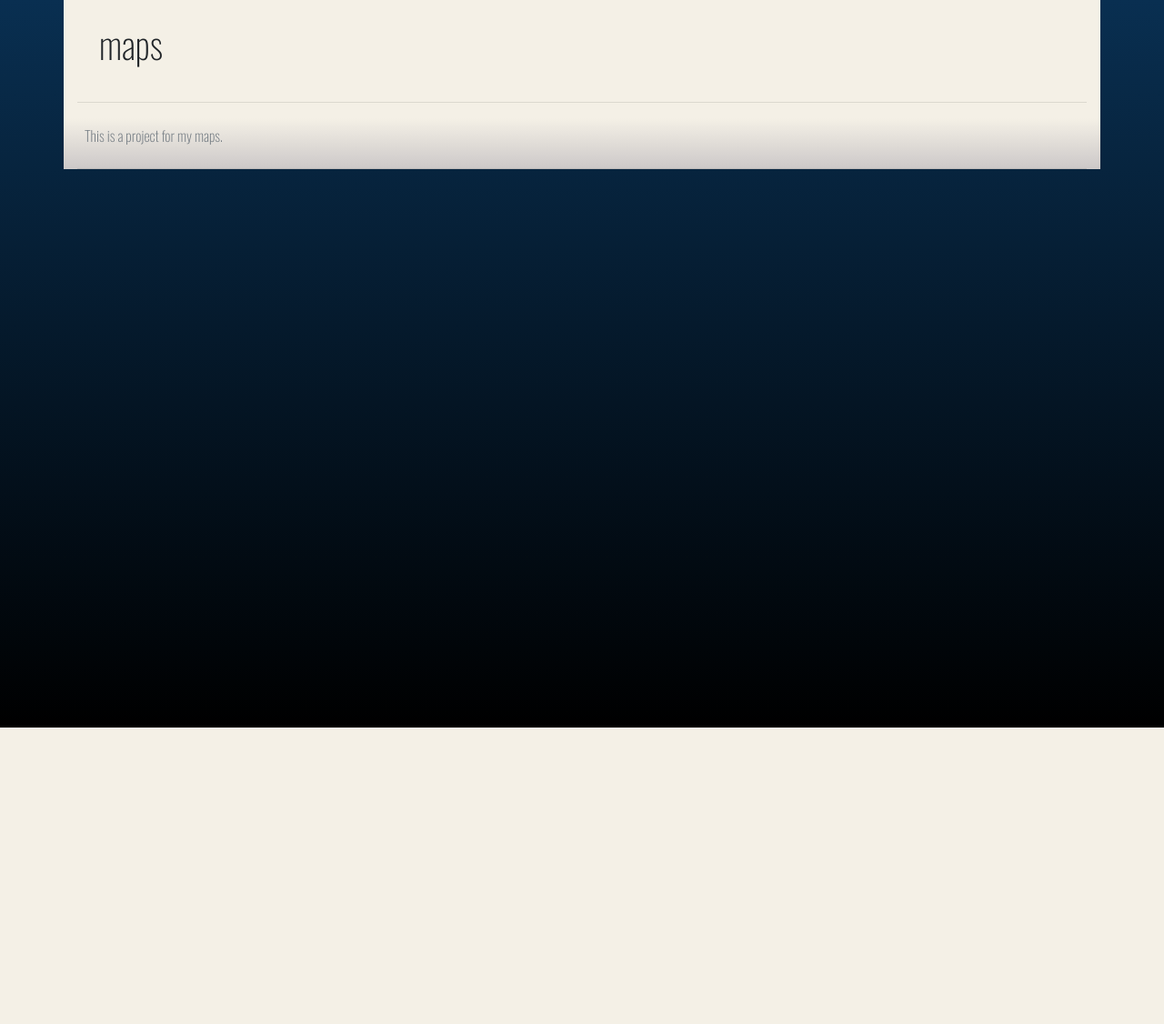
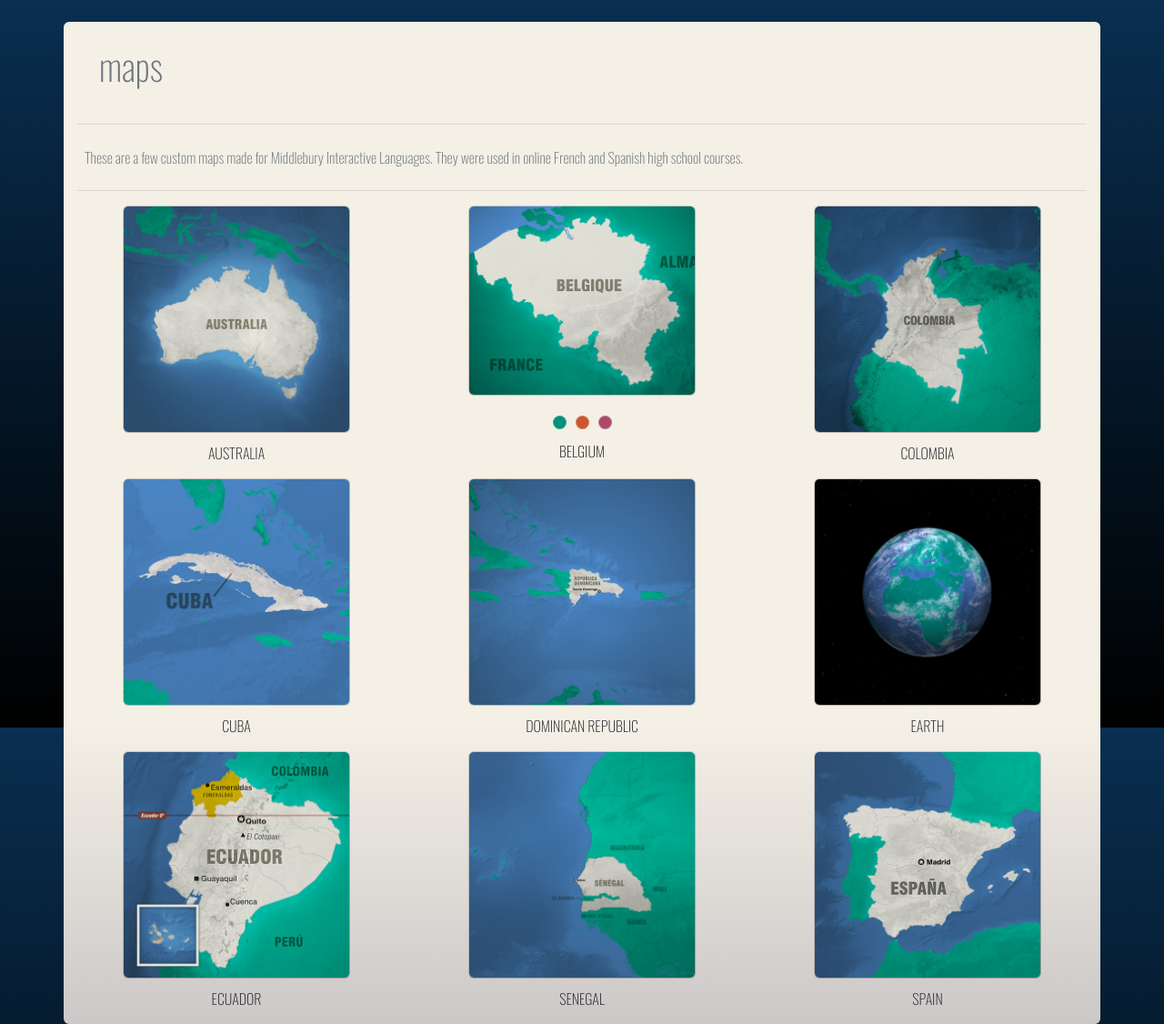
Before and after one commit to n8blake/Maps, a PHP site: page / in a window 1280 px wide. Shown: the whole page at 91% size. Before the commit the page ends 800 px from the top, so only its background shows below. Run offline with PHP 8.4, Linux system fonts and the light colour scheme.

Commit message:
add map app

```diff
--- /dev/null
+++ b/app.js
@@ -0,0 +1,58 @@
+console.log('hello from app.js');
+
+var app = angular.module('MapApp', []);
+
+app.controller('AppCtrl', ['$scope', function($scope) {
+
+	console.log("hello from the controller");
+
+	$scope.maps = MAPS;
+	//$scope.selectedMap = $scope.maps[0];
+
+	$scope.preview = function(map){
+
+		//$scope.selectedMap = map;
+		//console.log(imgID);
+		//console.log($("imgID"));
+		//console.log(img.height,           img.width);
+		//console.log(img.naturalHeight,    img.naturalWidth);
+		$("#previewModalContent").css("background-image", "url('maps/" + map.image_base + "_500.jpg')");
+		$("#previewModalContent").css("width", map.dimensions.width);
+		$("#previewModalContent").css("height", map.dimensions.height);
+		$('#previewModal').modal('show');
+	};
+
+
+
+}]);
+
+var MAPS = [
+	{"name":"Australia",
+	"dimensions":{"width":"500", "height":"500"},
+	"image_base":"Australia"},
+	{"name":"Belgium",
+	"dimensions":{"width":"500", "height":"417"},
+	"alternates":["original", "orange", "rose"],
+	"image_base":"Belgique"},
+	{"name":"Colombia",
+	"dimensions":{"width":"500", "height":"500"},
+	"image_base":"Colombia"},
+	{"name":"Cuba",
+	"dimensions":{"width":"500", "height":"500"},
+	"image_base":"Cuba"},
+	{"name":"Dominican Republic",
+	"dimensions":{"width":"500", "height":"500"},
+	"image_base":"Dominican_Republic"},
+	{"name":"Earth",
+	"dimensions":{"width":"500", "height":"500"},
+	"image_base":"Earth"},
+	{"name":"Ecuador",
+	"dimensions":{"width":"500", "height":"500"},
+	"image_base":"Ecuador"},
+	{"name":"Senegal",
+	"dimensions":{"width":"500", "height":"500"},
+	"image_base":"Senegal"},
+	{"name":"Spain",
+	"dimensions":{"width":"500", "height":"500"},
+	"image_base":"Spain"},
+];
--- a/index.php
+++ b/index.php
@@ -6,25 +6,49 @@
 	<meta name="viewport" content="width=device-width, initial-scale=1.0, viewport-fit=cover">
 	<link rel="stylesheet" href="https://stackpath.bootstrapcdn.com/bootstrap/4.3.1/css/bootstrap.min.css" integrity="sha384-ggOyR0iXCbMQv3Xipma34MD+dH/1fQ784/j6cY/iJTQUOhcWr7x9JvoRxT2MZw1T" crossorigin="anonymous">
 	<link rel="preconnect" href="https://fonts.gstatic.com">
-	<link rel="preconnect" href="https://fonts.gstatic.com">
 	<link href="https://fonts.googleapis.com/css2?family=Oswald:wght@200;300;400;500;700&display=swap" rel="stylesheet">
 	<link rel="stylesheet" type="text/css" href="styles.css">
 	<script src="https://code.jquery.com/jquery-3.3.1.slim.min.js" integrity="sha384-q8i/X+965DzO0rT7abK41JStQIAqVgRVzpbzo5smXKp4YfRvH+8abtTE1Pi6jizo" crossorigin="anonymous"></script>
 	<script src="https://cdnjs.cloudflare.com/ajax/libs/popper.js/1.14.7/umd/popper.min.js" integrity="sha384-UO2eT0CpHqdSJQ6hJty5KVphtPhzWj9WO1clHTMGa3JDZwrnQq4sF86dIHNDz0W1" crossorigin="anonymous"></script>
 	<script src="https://stackpath.bootstrapcdn.com/bootstrap/4.3.1/js/bootstrap.min.js" integrity="sha384-JjSmVgyd0p3pXB1rRibZUAYoIIy6OrQ6VrjIEaFf/nJGzIxFDsf4x0xIM+B07jRM" crossorigin="anonymous"></script>
 	<script src="https://cdnjs.cloudflare.com/ajax/libs/angular.js/1.8.2/angular.min.js"></script>
+
+	<script type="text/javascript" src="app.js"></script>
+
 </head>
-<body>
-	<div class="container bg-cream" id="main-container">
+<body ng-app="MapApp" >
+	<div class="container bg-cream mt-4" id="main-container" ng-controller="AppCtrl" style="border-radius: 6px;">
 
-		<h1 class="p-4" style="font-weight: lighter;">maps</h1>
+		<h1 class="text-secondary p-4" style="font-weight: lighter;">maps</h1>
 
 		<hr>
 		<p class="text-muted p-2">
-			This is a project for my maps.
+			These are a few custom maps made for Middlebury Interactive Languages. They were used in online French and Spanish high school courses.
 		</p>
 		<hr>
 
+		<div class="row" style="text-align: center;">
+			<div class="col-lg-4 align-middle" data-ng-repeat="map in maps">
+				<img class="map-thumbnail" ng-src="maps/{{map.image_base}}_500.jpg"  ng-attr-id="{{map.name}}-tb" ng-click="preview(map)">
+				<div ng-if="map.alternates" class="d-flex justify-content-center">
+					<span ng-repeat="alt in map.alternates"
+					class="alternate-image-color " ng-class="
+					{'original' : (alt == 'original'), 'rose' : (alt == 'rose'), 'orange' : (alt == 'orange'),}"
+					> </span>
+				</div>
+				<p class="align-middle">{{map.name | uppercase}}</p>
+			</div>
+		</div>
+
+		<div class="modal fade" id="previewModal" data-backdrop="static" data-keyboard="false" tabindex="-1" aria-labelledby="staticBackdropLabel" aria-hidden="true">
+			<div class="modal-dialog modal-dialog-centered">
+				<div class="modal-content" id="previewModalContent" >
+					<button type="button" class="close" data-dismiss="modal" aria-label="Close" style="position: absolute; right: 15px; top: 10px;">
+						<span aria-hidden="true">&times;</span>
+					</button>
+				</div>
+			</div>
+		</div>
 
 	</div>
 
--- a/styles.css
+++ b/styles.css
@@ -21,3 +21,46 @@ body {
 	height: 50%;
 	bottom: 0px;
 }
+
+.map-thumbnail {
+	max-height: 250px;
+	max-width: 250px;
+	border-radius: 6px;
+	border-style: solid;
+	margin-bottom: 10px;
+	border-color: #4445;
+	border-width: 1px;
+	border-top-color: #7775;
+	border-left-color: #7775;
+	cursor: pointer;
+}
+
+.alternate-image-color {
+	width: 15px;
+	height: 15px;
+	margin-left: 5px;
+	margin-right: 5px;
+	margin-bottom: 12px;
+	margin-top: 12px;
+	border-radius: 50%;
+	border-style: solid;
+	border-width: 1px;
+	border-color: #EEE3;
+	cursor: pointer;
+}
+
+.alternate-selected {
+	border-color: #333;
+}
+
+.original {
+	background-color: #01917a;
+}
+
+.rose {
+	background-color: #ad496d;
+}
+
+.orange {
+	background-color: #cb5730;
+}
```
Also changed, not shown: maps/Australia_500.jpg (added), maps/Belgique-orange_500.jpg (added), maps/Belgique-rose_500.jpg (added), maps/Belgique_500.jpg (added), maps/Colombia_500.jpg (added), maps/Cuba_500.jpg (added), maps/Dominican_Republic_500.jpg (added), maps/Earth.jpg (added), maps/Earth_500.jpg (added), maps/Ecuador_500.jpg (added), maps/Senegal_500.jpg (added), maps/Spain_500.jpg (added), maps/spain_aragon_500.jpg (added).
